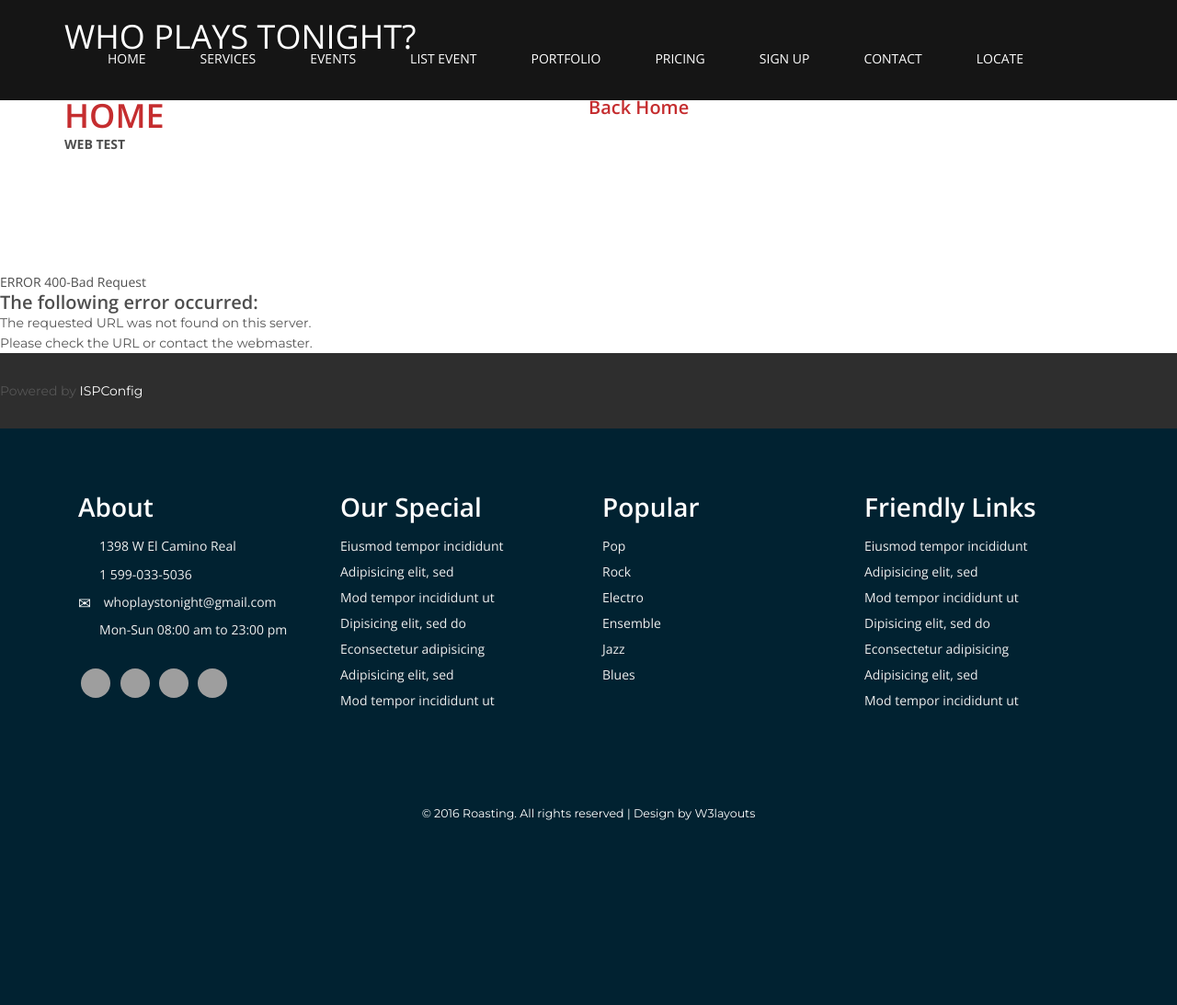
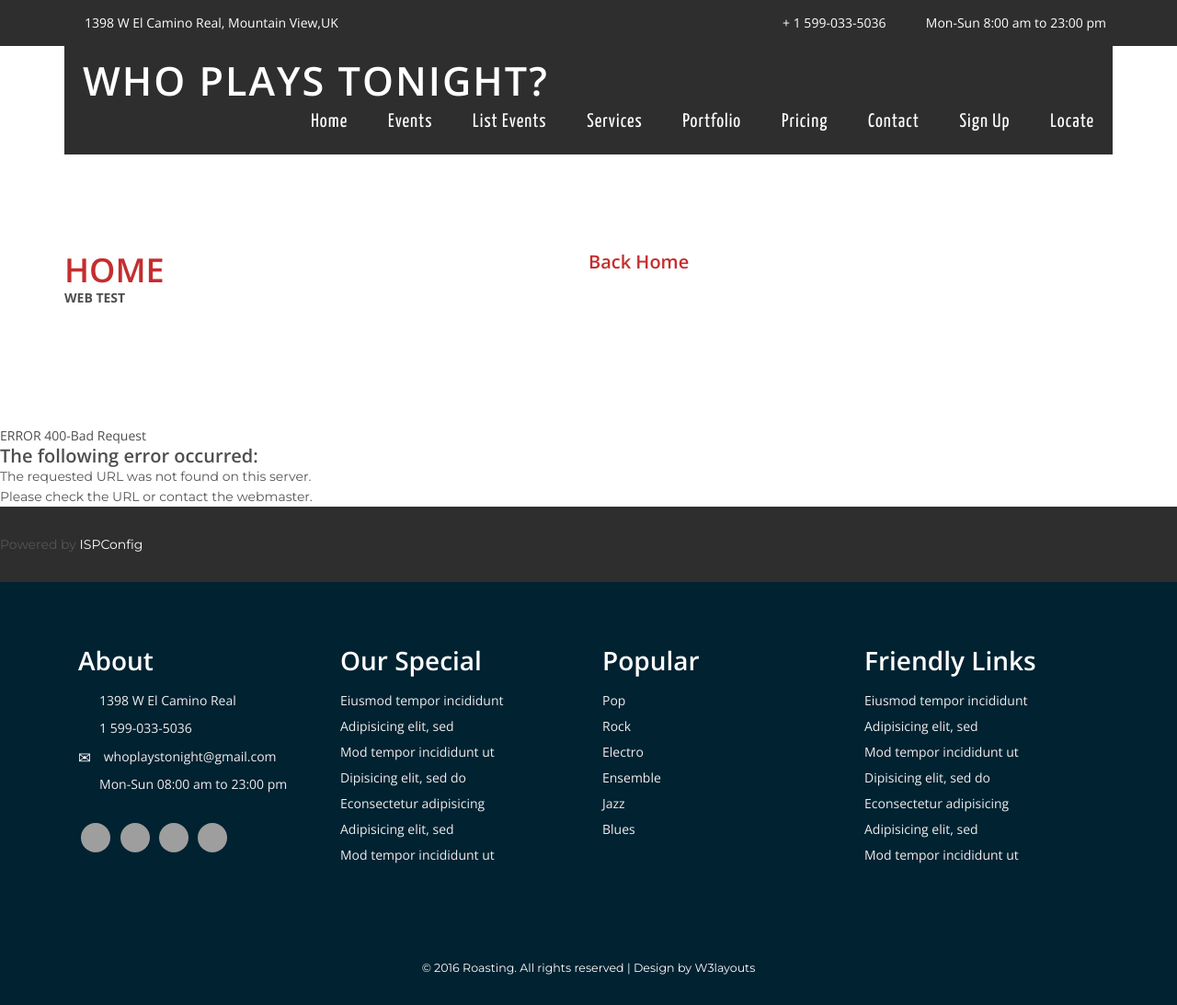
Before and after one commit to whoplaystonight/whoplaystonight, a PHP site: page /whoplaystonight/?module=1 in a window 1280 px wide. Shown: the whole page at 92% size. Before the commit the page ends 892 px from the top, so only its background shows below. Run offline with PHP 8.4, Linux system fonts and the light colour scheme; some libraries are stand-ins or nearby versions; some web fonts are replaced.

Commit message:
Refactor menu to new template

```diff
--- a/view/inc/menu.php
+++ b/view/inc/menu.php
@@ -1,48 +1,54 @@
 <body>
-    <div class="navbar navbar-inverse navbar-fixed-top">
-        <div class="container">
-            <div class="navbar-header">
-                <button type="button" class="navbar-toggle" data-toggle="collapse" data-target=".navbar-collapse">
-                    <span class="icon-bar"></span>
-                    <span class="icon-bar"></span>
-                    <span class="icon-bar"></span>
-                </button>
-                <a class="navbar-brand" href="#">WHO PLAYS TONIGHT?</a>
+  <div class="banner">
+  <div class="header-top">
+    <div class="container">
+      <div class="indicat">
+        <span><i class="glyphicon glyphicon-map-marker" aria-hidden="true"></i>1398 W El Camino Real, Mountain View,UK</span>
+      </div>
+      <div class="detail">
+        <ul>
+          <li><i class="glyphicon glyphicon-earphone" aria-hidden="true"></i> + 1 599-033-5036</li>
+          <li><i class="glyphicon glyphicon-time" aria-hidden="true"></i> Mon-Sun 8:00 am to 23:00 pm </li>
+        </ul>
+      </div>
+      <div class="clearfix"></div>
+    </div>
+  </div>
+  <div class="container">
+    <div class="navigation navi">
+      <div class="logo">
+        <h1><a href="index.html">WHO PLAYS TONIGHT?</a></h1>
+      </div>
+      <div class="navigation-right">
+        <span class="menu"><img src="images/menu.png" alt=" " /></span>
+        <nav class="link-effect-3" id="link-effect-3">
+          <ul class="nav1 nav nav-wil">
+            <li class="<?php if(isset($_GET['module']) === 'main'){echo 'active';} else {echo 'deactivate';}?>"><a data-hover="Home"  href="<?php amigable('?module=main');?>">Home</a></li>
+            <li class="<?php if(isset($_GET['module']) === 'products'){echo'active';} else {echo 'deactivate';}?>"><a data-hover="Events"  href="<?php amigable('?module=products&function=events_form');?>">Events</a></li>
+            <li class="<?php if(isset($_GET['module']) === 'events_front_end') {echo'active';} else {echo 'deactivate';}?>"><a data-hover="List Events" href="<?php amigable('?module=events_front_end&function=list_events');?>">List Events</a></li>
+            <li class="<?php if(isset($_GET['module']) === 'services'){echo'active';} else {echo 'deactivate';}?>"><a data-hover="Services"  href="<?php amigable('?module=services'); ?>">Services</a></li>
+            <li class="<?php if(isset($_GET['module']) === 'portfolio'){echo'active';} else {echo 'deactivate';}?>"><a data-hover="Portfolio" href="<?php amigable('?module=portfolio'); ?>">Portfolio</a></li>
+            <li class="<?php if(isset($_GET['module']) === 'pricing'){echo'active';} else {echo 'deactivate';}?>"><a data-hover="Pricing" href="<?php amigable('?module=pricing'); ?>">Pricing</a></li>
+            <li class="<?php if(isset($_GET['module']) === 'contact') {echo 'active';} else {echo 'deactivate';}?>"><a data-hover="Contact" href="<?php amigable('?module=contact&function=contact'); ?>">Contact</a></li>
+            <li id="LogProf" class="<?php if(isset($_GET['module']) === 'users'){echo 'active';} else {echo 'deactivate';}?>"><a data-hover="Sign Up" href="<?php amigable('?module=users&function=sign_up'); ?>">Sign Up</a></li>
+            <li class="<?php if(isset($_GET['module']) === 'locate'){echo 'active';} else {echo 'deactivate';}?>"><a data-hover="Locate" href="<?php amigable('?module=locate&function=locate'); ?>">Locate</a></li>
+          </ul>
+        </nav>
+            <!-- script-for-menu -->
+              <script>
+                 $( "span.menu" ).click(function() {
+                 $( "ul.nav1" ).slideToggle( 300, function() {
+                 // Animation complete.
+                  });
+                 });
+              </script>
+            <!-- /script-for-menu -->
+      </div>
+      <div class="clearfix"></div>
+    </div>
 
-                <div class="navbar-collapse collapse">
-                    <ul class="nav navbar-nav navbar-right">
-                        <li class="<?php if(isset($_GET['module']) === 'main'){echo 'active';} else {echo 'deactivate';}?>">
-                            <a href="<?php amigable('?module=main'); ?>">HOME</a>
-                        </li>
-                        <li class="<?php if(isset($_GET['module']) === 'services'){echo'active';} else {echo 'deactivate';}?>">
-                            <a href="<?php amigable('?module=services'); ?>">SERVICES</a>
-                        </li>
-                        <li class="<?php if(isset($_GET['module']) === 'products'){echo'active';} else {echo 'deactivate';}?>">
-                            <a href="<?php amigable('?module=products&function=events_form'); ?>">EVENTS</a>
-                        </li>
-                        <li class="<?php if(isset($_GET['module']) === 'events_front_end') {echo'active';} else {echo 'deactivate';}?>">
-                            <a href="<?php amigable('?module=events_front_end&function=list_events');?>">LIST EVENT</a>
-                        </li>
-                        <li class="<?php if(isset($_GET['module']) === 'portfolio'){echo'active';} else {echo 'deactivate';}?>">
-                            <a href="<?php amigable('?module=portfolio'); ?>">PORTFOLIO</a>
-                        </li>
-                        <li class="<?php if(isset($_GET['module']) === 'pricing'){echo'active';} else {echo 'deactivate';}?>">
-                            <a href="<?php amigable('?module=pricing'); ?>">PRICING</a>
-                        </li>
-                        <li id="LogProf" class="<?php if(isset($_GET['module']) === 'users'){echo 'active';} else {echo 'deactivate';}?>">
-                            <a href="<?php amigable('?module=users&function=sign_up'); ?>">SIGN UP</a>
-                        </li>
-                        <li class="<?php if(isset($_GET['module']) === 'contact') {echo 'active';} else {echo 'deactivate';}?>">
-                            <a href="<?php amigable('?module=contact&function=contact'); ?>">CONTACT</a>
-                        </li>
-                        <li class="<?php if(isset($_GET['module']) === 'locate'){echo 'active';} else {echo 'deactivate';}?>">
-                            <a href="<?php amigable('?module=locate&function=locate'); ?>">LOCATE</a>
-                        </li>
-                    </ul>
-                </div>
-            </div>
-        </div>
-    </div>
+  </div>
+</div>
   </div>
     <br>
     <section id="title" class="emerald">
```
